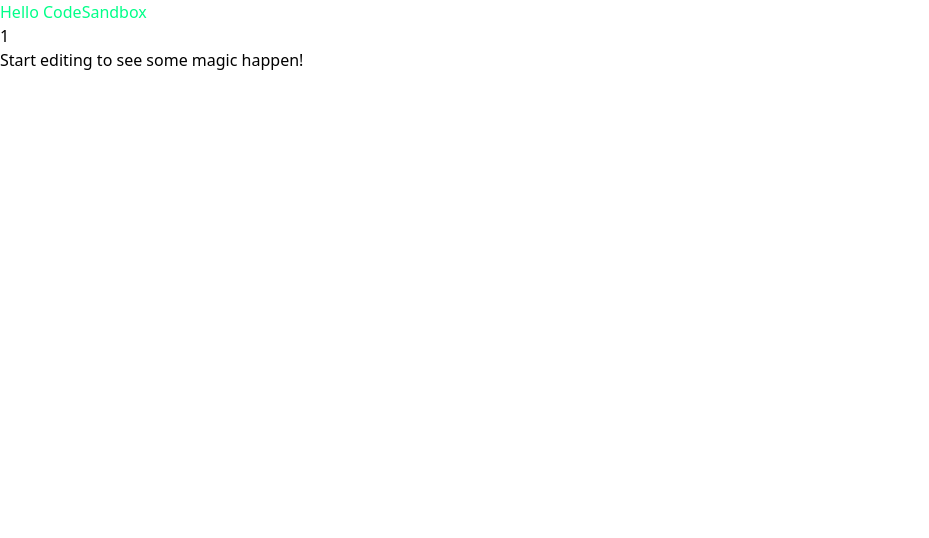
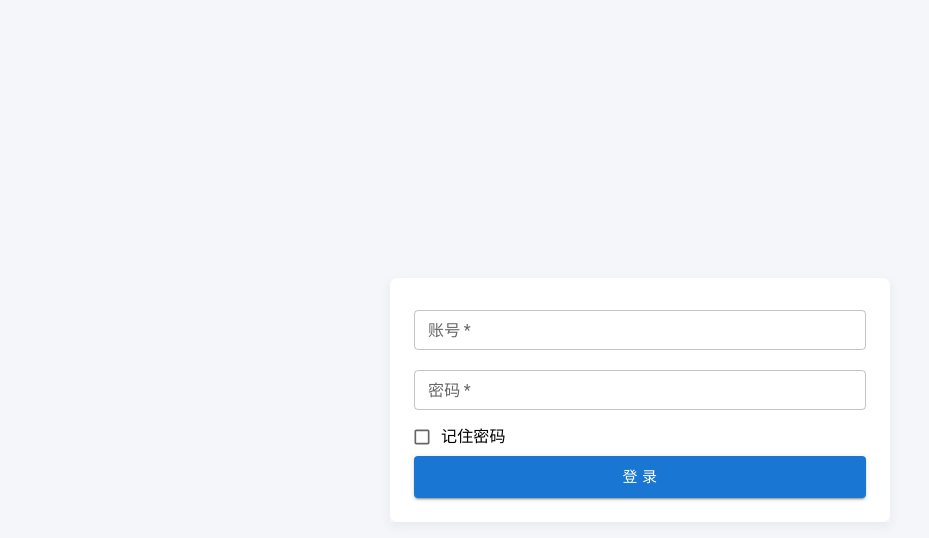
Before and after one commit to lfz9527/vite-react-admin, a React (Vite) app: page /#/login in a window 1280 px wide. Shown: the top 538 px of the page, without its empty margins (0-929 px from the left). Built offline with nearby package versions, Linux system fonts and the light colour scheme.

Commit message:
feat: 实现登录页

```diff
--- a/package.json
+++ b/package.json
@@ -21,6 +21,9 @@
     ]
   },
   "dependencies": {
+    "@emotion/react": "^11.13.3",
+    "@emotion/styled": "^11.13.0",
+    "@mui/material": "^6.1.6",
     "react": "^18.2.0",
     "react-dom": "^18.2.0",
     "react-router-dom": "^6.22.1"
--- a/src/App.jsx
+++ b/src/App.jsx
@@ -1,13 +1,10 @@
+import { HashRouter } from "react-router-dom"
+
+import Router from "@/router"
 export default function App() {
-  const a = 1
-
-  // const b = 2
-
   return (
-    <div className="App">
-      <h1 className="text-[#0f8]">Hello CodeSandbox</h1>
-      {a}
-      <h2>Start editing to see some magic happen!</h2>
-    </div>
+    <HashRouter>
+      <Router />
+    </HashRouter>
   )
 }
--- /dev/null
+++ b/src/router/index.jsx
@@ -0,0 +1,29 @@
+import { Navigate, useRoutes } from "react-router-dom"
+import Login from "../views/login"
+
+const rootRouter = [
+  {
+    path: "/",
+    element: <Navigate to="/login" />,
+  },
+  {
+    path: "/login",
+    element: <Login />,
+    meta: {
+      requiresAuth: false,
+      title: "登录页",
+      key: "login",
+    },
+  },
+  {
+    path: "*",
+    element: <Navigate to="/404" />,
+  },
+]
+
+const Router = () => {
+  const routes = useRoutes(rootRouter)
+  return routes
+}
+
+export default Router
--- /dev/null
+++ b/src/router/utils/index.jsx
@@ -0,0 +1,23 @@
+import { lazy, Suspense } from "react"
+
+/**
+ * @description 路由懒加载
+ * @param {String} CompPath 需要访问的组件
+ * @returns element
+ */
+const lazyLoad = (CompPath) => {
+  return (
+    // @TODO 路由懒加载逻辑
+    <Suspense fallback={"loading..."}>{CompPath && lazy(() => import(CompPath))}</Suspense>
+  )
+}
+
+/**
+ * @description 路由守卫组件
+ * */
+const AuthRouter = (props) => {
+  // @TODO 路由守卫逻辑
+  return props.children
+}
+
+export { AuthRouter, lazyLoad }
--- /dev/null
+++ b/src/views/login/index.jsx
@@ -0,0 +1,63 @@
+import { useState } from "react"
+import { Box, Button, Checkbox, FormControl, FormControlLabel, FormHelperText, TextField } from "@mui/material"
+
+export default function Login() {
+  const [formData, setFormData] = useState({ username: "", password: "" })
+  const [errors, setErrors] = useState({ username: false, password: false })
+  const [rememberMe, setRememberMe] = useState(false)
+
+  const handleSubmit = (e) => {
+    e.preventDefault()
+
+    // 简单的表单验证
+    const newErrors = { username: !formData.username, password: !formData.password }
+    setErrors(newErrors)
+
+    // 如果没有错误，进行提交
+    if (!newErrors.name && !newErrors.email) {
+      console.log("Form Submitted:", formData)
+    }
+  }
+
+  const handleChange = (e) => {
+    setFormData({
+      ...formData,
+      [e.target.name]: e.target.value,
+    })
+  }
+  const handleRememberMeChange = (e) => {
+    setRememberMe(e.target.checked)
+  }
+
+  return (
+    <div className="login-container w-full h-screen bg-[#f4f6f9] flex justify-center items-center ">
+      <div className="form-card-wrap shadow-card">
+        <Box
+          component="form"
+          autoComplete="off"
+          onSubmit={handleSubmit}
+          sx={{
+            width: 500,
+            // minHeight: 300,
+            padding: 3,
+            borderRadius: 2,
+            bgcolor: "#fff",
+          }}
+        >
+          <FormControl fullWidth error={errors.username} margin="dense">
+            <TextField label="账号" name="name" value={formData.username} onChange={handleChange} required size="small" />
+            {errors.username && <FormHelperText>必填项</FormHelperText>}
+          </FormControl>
+          <FormControl fullWidth error={errors.password} margin="normal">
+            <TextField label="密码" name="name" value={formData.password} onChange={handleChange} required size="small" />
+            {errors.password && <FormHelperText>必填项</FormHelperText>}
+          </FormControl>
+          <FormControlLabel control={<Checkbox size="small" checked={rememberMe} onChange={handleRememberMeChange} color="primary" />} label="记住密码" />
+          <Button type="submit" variant="contained" size="large" fullWidth>
+            登 录
+          </Button>
+        </Box>
+      </div>
+    </div>
+  )
+}
--- a/tailwind.config.js
+++ b/tailwind.config.js
@@ -2,7 +2,11 @@
 export default {
   content: ["./src/**/*.{js,jsx}", "./index.html"],
   theme: {
-    extend: {},
+    extend: {
+      boxShadow: {
+        card: "rgba(223, 226, 231, 0.6) 0px 4px 8px",
+      },
+    },
   },
   plugins: [],
 }
```
Also changed, not shown: 1 other file (tests, documents, lock files or other folders).
